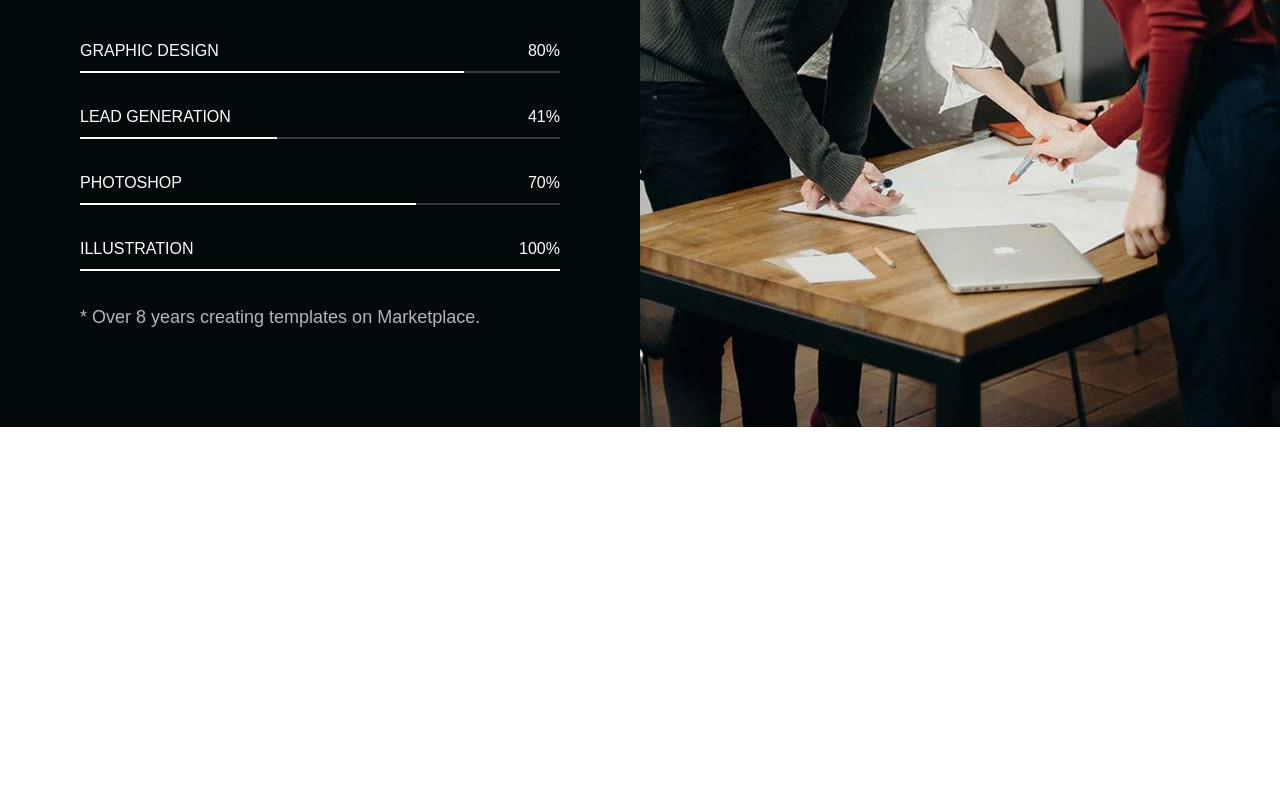
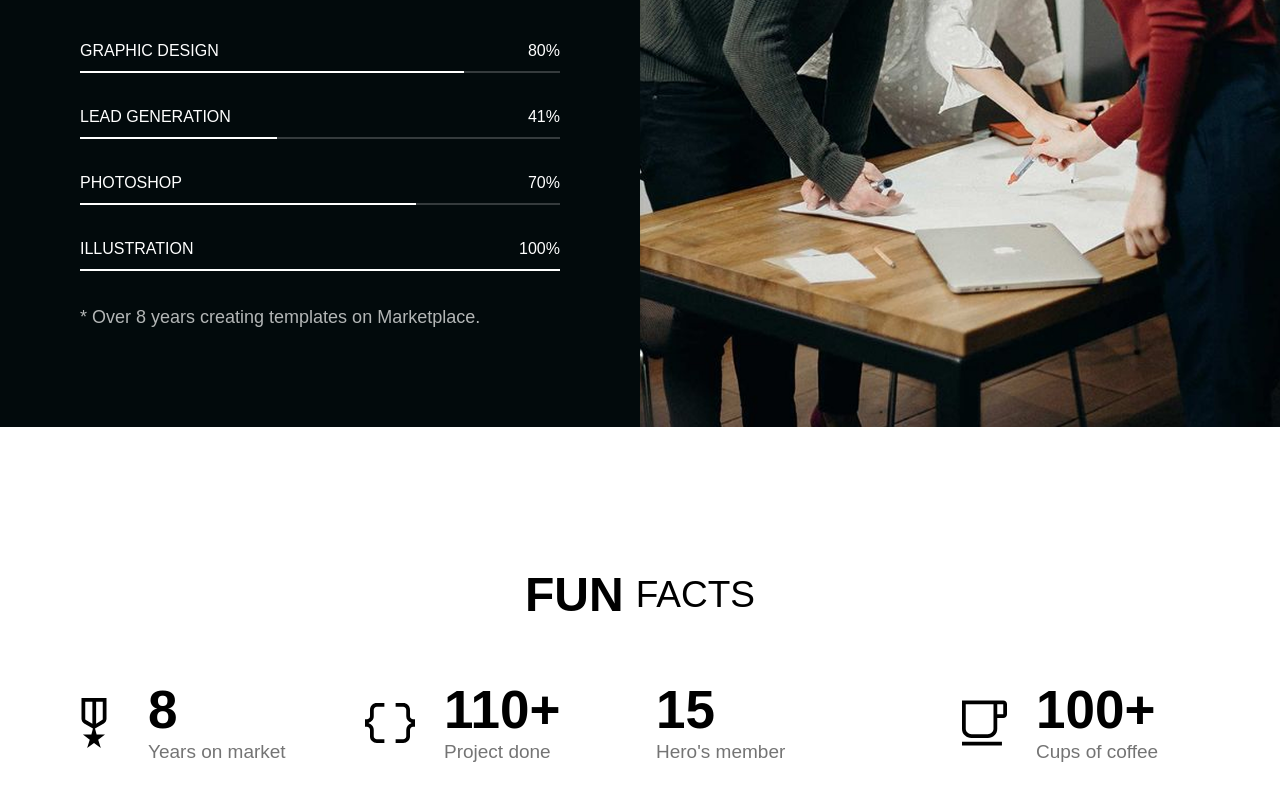
Before and after one commit to imflawlezz/roby-landing, a Next.js app: page / in a window 1280 px wide. Shown: the part 5767-6567 px from the top of the page. Before the commit the page ends 6274 px from the top, so only its background shows below. Built offline with nearby package versions, Linux system fonts and the light colour scheme.

Commit message:
feat: add "Facts" section with necessary assets, adjust page layout

```diff
--- a/src/app/page.tsx
+++ b/src/app/page.tsx
@@ -6,6 +6,7 @@ import {Works} from "@/components/sections/Works";
 import {Brand} from "@/components/sections/Brand";
 import {Reviews} from "@/components/sections/Reviews";
 import {Skills} from "@/components/sections/Skills";
+import {Facts} from "@/components/sections/Facts";
 
 export default function Home() {
   return (
@@ -18,6 +19,7 @@ export default function Home() {
           <Brand/>
           <Reviews/>
           <Skills/>
+          <Facts/>
       </>
   );
 }
--- /dev/null
+++ b/src/components/icons/FactsIcons.tsx
@@ -0,0 +1,49 @@
+import React from "react";
+
+export const TrophyIcon = ({ className = "" }) => (
+    <svg
+        width={60}
+        height={60}
+        viewBox="0 0 60 60"
+        fill="none"
+        xmlns="http://www.w3.org/2000/svg"
+        className={className}
+    >
+        <path
+            d="M17.5 5H42.5V25.8125C42.5 26.7708 42.2604 27.6458 41.7812 28.4375C41.3021 29.2292 40.6458 29.875 39.8125 30.375L31 35.5L32.625 41.5625H41L34.1875 46.625L36.8125 55L30 49.9375L23.125 55L25.75 46.625L18.9375 41.5625H27.375L28.9375 35.5L20.1875 30.375C19.3542 29.875 18.6979 29.2292 18.2187 28.4375C17.7396 27.6458 17.5 26.7708 17.5 25.8125V5ZM21.25 8.75V25.8125C21.25 26.1042 21.3438 26.375 21.5313 26.625C21.7188 26.875 22 27.1042 22.375 27.3125L28.375 30.625V8.75H21.25ZM38.75 8.75H32.125V30.625L37.625 27.3125C38 27.1042 38.2812 26.875 38.4688 26.625C38.6562 26.375 38.75 26.1042 38.75 25.8125V8.75Z"
+            fill="black"
+        />
+    </svg>
+);
+
+export const CodeIcon = ({ className = "" }) => (
+    <svg
+        width={60}
+        height={60}
+        viewBox="0 0 60 60"
+        fill="none"
+        xmlns="http://www.w3.org/2000/svg"
+        className={className}
+    >
+        <path
+            d="M35.625 50V46.25H43.125C44 46.25 44.7396 45.9479 45.3438 45.3438C45.9479 44.7396 46.25 44 46.25 43.125V36.875C46.25 35.3333 46.7188 33.9583 47.6562 32.75C48.5938 31.5417 49.7917 30.7083 51.25 30.25V29.75C49.7917 29.3333 48.5938 28.5104 47.6562 27.2812C46.7188 26.0521 46.25 24.6667 46.25 23.125V16.875C46.25 16 45.9479 15.2604 45.3438 14.6563C44.7396 14.0521 44 13.75 43.125 13.75H35.625V10H43.125C45.0417 10 46.6667 10.6667 48 12C49.3333 13.3333 50 14.9583 50 16.875V23.125C50 24 50.3021 24.7396 50.9062 25.3438C51.5104 25.9479 52.25 26.25 53.125 26.25H55V33.75H53.125C52.25 33.75 51.5104 34.0521 50.9062 34.6562C50.3021 35.2604 50 36 50 36.875V43.125C50 45.0417 49.3333 46.6667 48 48C46.6667 49.3333 45.0417 50 43.125 50H35.625ZM16.875 50C14.9583 50 13.3333 49.3333 12 48C10.6667 46.6667 10 45.0417 10 43.125V36.875C10 36 9.69792 35.2604 9.09375 34.6562C8.48958 34.0521 7.75 33.75 6.875 33.75H5V26.25H6.875C7.75 26.25 8.48958 25.9479 9.09375 25.3438C9.69792 24.7396 10 24 10 23.125V16.875C10 14.9583 10.6667 13.3333 12 12C13.3333 10.6667 14.9583 10 16.875 10H24.375V13.75H16.875C16 13.75 15.2604 14.0521 14.6562 14.6563C14.0521 15.2604 13.75 16 13.75 16.875V23.125C13.75 24.6667 13.2812 26.0521 12.3438 27.2812C11.4062 28.5104 10.2083 29.3333 8.75 29.75V30.25C10.2083 30.7083 11.4062 31.5417 12.3438 32.75C13.2812 33.9583 13.75 35.3333 13.75 36.875V43.125C13.75 44 14.0521 44.7396 14.6562 45.3438C15.2604 45.9479 16 46.25 16.875 46.25H24.375V50H16.875Z"
+            fill="black"
+        />
+    </svg>
+);
+
+export const CoffeeIcon = ({ className = "" }) => (
+    <svg
+        width={60}
+        height={60}
+        viewBox="0 0 60 60"
+        fill="none"
+        xmlns="http://www.w3.org/2000/svg"
+        className={className}
+    >
+        <path
+            d="M10 52.5V48.75H49.9375V52.5H10ZM19.4375 45C16.8125 45 14.5833 44.0938 12.75 42.2812C10.9167 40.4688 10 38.25 10 35.625V7.5H51.25C52.2917 7.5 53.1771 7.86458 53.9062 8.59375C54.6354 9.32292 55 10.2083 55 11.25V21.25C55 22.2917 54.6354 23.1771 53.9062 23.9062C53.1771 24.6354 52.2917 25 51.25 25H45.25V35.625C45.25 38.25 44.3333 40.4688 42.5 42.2812C40.6667 44.0938 38.4375 45 35.8125 45H19.4375ZM19.4375 41.25H35.8125C37.3125 41.25 38.6354 40.6771 39.7812 39.5312C40.9271 38.3854 41.5 37.0833 41.5 35.625V11.25H13.75V35.625C13.75 37.0833 14.3333 38.3854 15.5 39.5312C16.6667 40.6771 17.9792 41.25 19.4375 41.25ZM45.25 21.25H51.25V11.25H45.25V21.25Z"
+            fill="black"
+        />
+    </svg>
+);
--- /dev/null
+++ b/src/components/sections/Facts.tsx
@@ -0,0 +1,71 @@
+import React from 'react';
+import {CodeIcon, CoffeeIcon, TrophyIcon} from "@/components/icons/FactsIcons";
+
+
+export const Facts = () => {
+    const facts = [
+        {
+            number: "8",
+            label: "Years on market",
+            icon: TrophyIcon
+        },
+        {
+            number: "110+",
+            label: "Project done",
+            icon: CodeIcon
+        },
+        {
+            number: "15",
+            label: "Hero's member",
+            icon: null
+        },
+        {
+            number: "100+",
+            label: "Cups of coffee",
+            icon: CoffeeIcon
+        }
+    ];
+
+    return (
+        <section className="w-full py-8 md:py-12 lg:py-16 px-4 md:px-8 lg:px-16">
+            <div className="max-w-7xl mx-auto">
+
+                <div className="text-center mb-8 md:mb-12 lg:mb-16">
+                    <div className="flex flex-wrap justify-center items-center gap-x-2 md:gap-x-3">
+                        <h1 className="text-3xl md:text-4xl lg:text-5xl font-bold uppercase text-black">
+                            Fun
+                        </h1>
+                        <span className="text-2xl md:text-3xl lg:text-[37px] uppercase text-black">
+                            Facts
+                        </span>
+                    </div>
+                </div>
+
+                <div className="grid grid-cols-1 sm:grid-cols-2 lg:grid-cols-4 gap-4 md:gap-6 lg:gap-8">
+                    {facts.map((fact, index) => (
+                        <div key={index} className="flex items-center gap-3 md:gap-4 lg:gap-6 group">
+
+                            {fact.icon && (
+                                <div className="flex-shrink-0 transition-transform duration-300 group-hover:scale-110">
+                                    <fact.icon className="w-12 h-12 md:w-14 md:h-14 lg:w-[60px] lg:h-[60px]" />
+                                </div>
+                            )}
+
+                            <div className="flex flex-col">
+                                <div className="mb-1">
+                  <span className="text-3xl md:text-4xl lg:text-5xl xl:text-[53px] font-bold uppercase text-black leading-none">
+                    {fact.number}
+                  </span>
+                                </div>
+
+                                <p className="text-base md:text-lg lg:text-[19px] text-[#747474] leading-tight">
+                                    {fact.label}
+                                </p>
+                            </div>
+                        </div>
+                    ))}
+                </div>
+            </div>
+        </section>
+    );
+};
```
